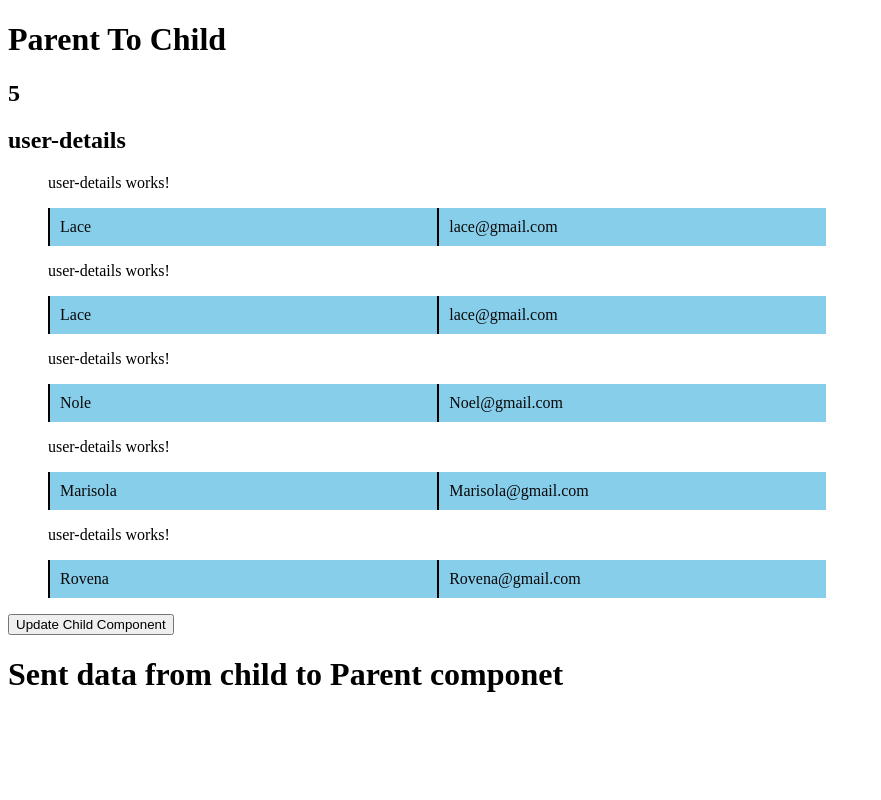
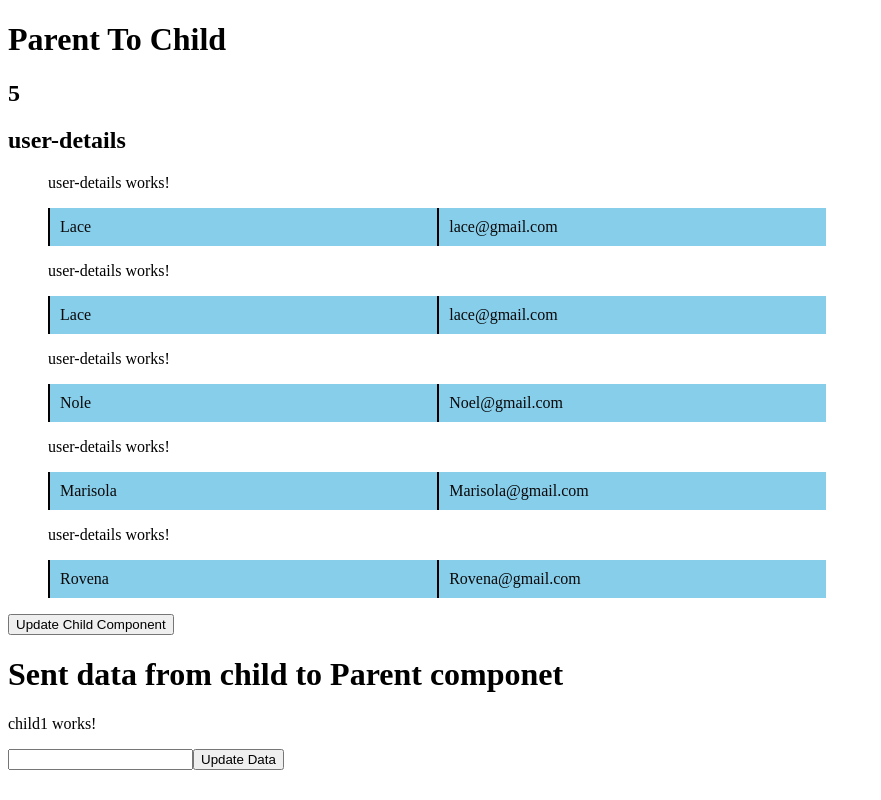
Before and after one commit to Adrion10/ParentToChild, an Angular app: page / in a window 1280 px wide. Shown: the whole page, without its empty margins (0-881 px from the left). Built offline with nearby package versions, Linux system fonts and the light colour scheme.

Commit message:
updateDataEvent

```diff
--- a/src/app/app.component.html
+++ b/src/app/app.component.html
@@ -8,4 +8,5 @@
 
 <button (click)="updateData()">Update Child Component</button>
 
-<h1>{{title2}} </h1>
+<h1>{{ title2 }}</h1>
+<app-child1 (updateDataEvent)="updateData()"></app-child1>
--- a/src/app/app.component.ts
+++ b/src/app/app.component.ts
@@ -20,4 +20,7 @@ export class AppComponent {
     { name: 'Rovena', email: 'Rovena@gmail.com' },
   ];
   title2 = 'Sent data from child to Parent componet';
+  updateDAta(item: string) {
+    console.log(item);
+  }
 }
--- a/src/app/child1/child1.component.html
+++ b/src/app/child1/child1.component.html
@@ -1 +1,3 @@
 <p>child1 works!</p>
+<input type="text" #box />
+<button (click)="updateDataEvent.emit(box.value)">Update Data</button>
--- a/src/app/child1/child1.component.ts
+++ b/src/app/child1/child1.component.ts
@@ -1,15 +1,13 @@
-import { Component, OnInit } from '@angular/core';
+import { Component, OnInit, Output, EventEmitter } from '@angular/core';
 
 @Component({
   selector: 'app-child1',
   templateUrl: './child1.component.html',
-  styleUrls: ['./child1.component.css']
+  styleUrls: ['./child1.component.css'],
 })
 export class Child1Component implements OnInit {
+  @Output() updateDataEvent = new EventEmitter<string>();
+  constructor() {}
 
-  constructor() { }
-
-  ngOnInit(): void {
-  }
-
+  ngOnInit(): void {}
 }
```
